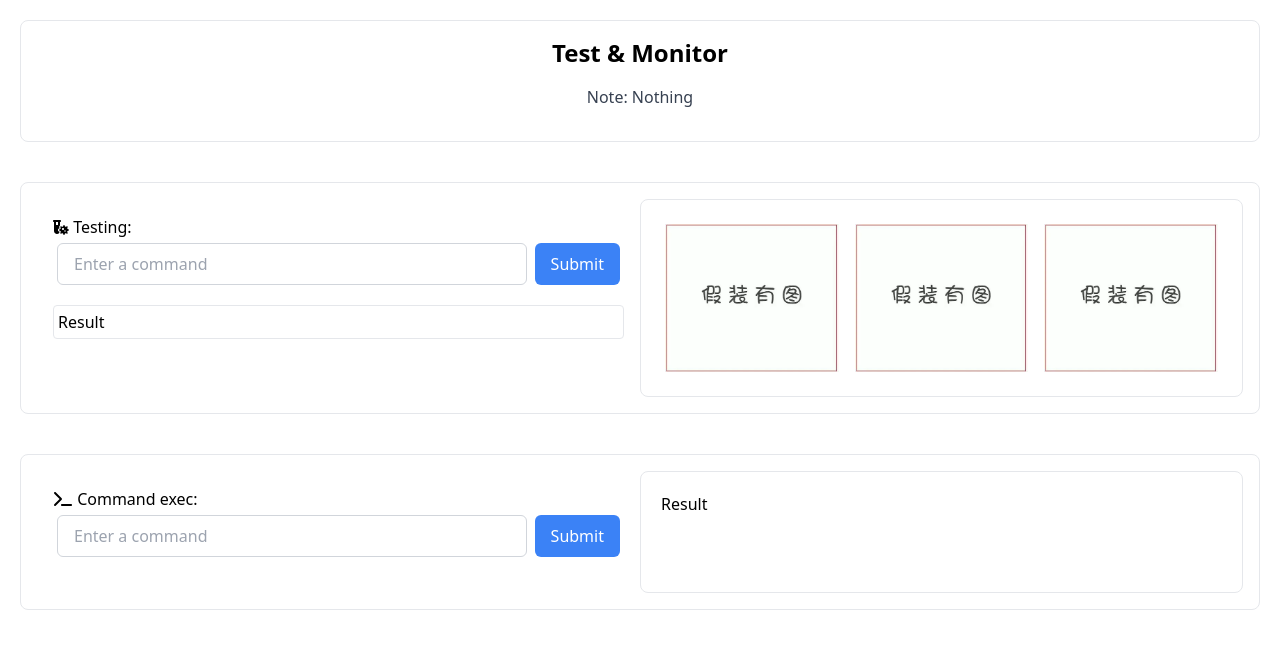
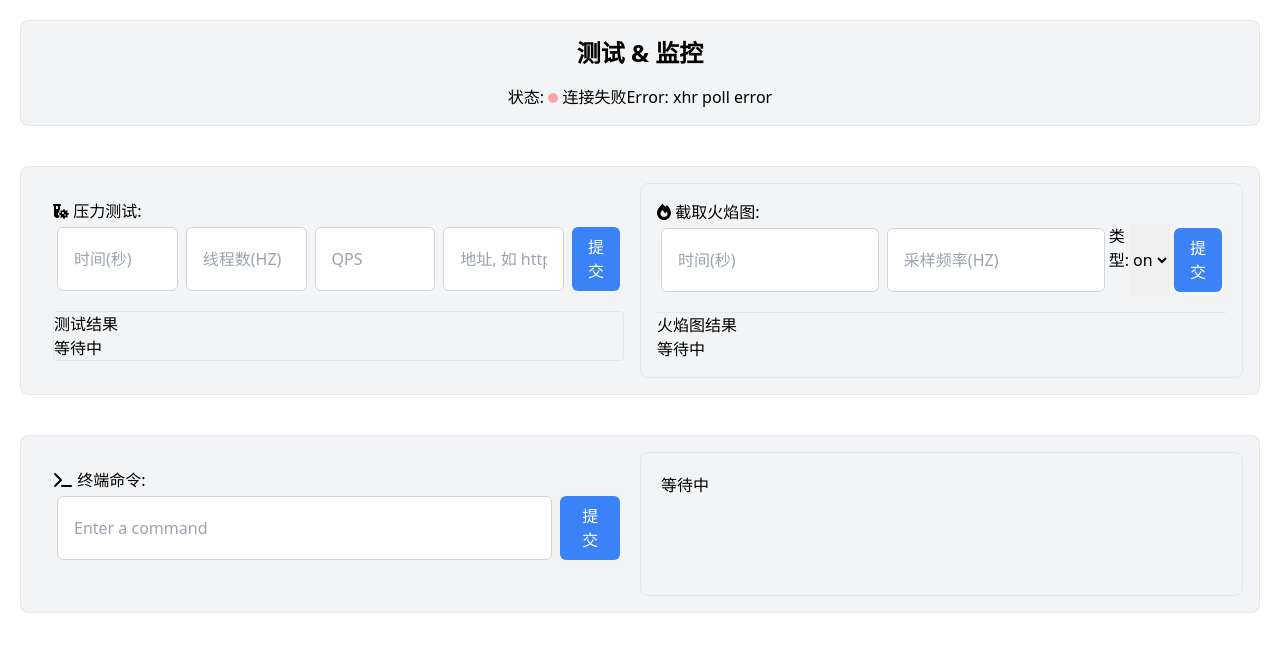
Before and after one commit to ericjuice/kind-test-monitor, a Python web app: template server/templates/index.html in a window 1280 px wide. Shown: the top 652 px of the page. Run offline with Jinja, Linux system fonts and the light colour scheme; the template is opened without the code that fills it, so the values that code supplies are empty; some libraries are stand-ins or nearby versions.

Commit message:
now frontend is better

```diff
--- a/server/requirements.txt
+++ b/server/requirements.txt
@@ -1 +1,3 @@
 kubernetes==28.1.0
+flask==3.0.0
+python-socketio==5.11.0
--- /dev/null
+++ b/server/static/script.js
@@ -0,0 +1,126 @@
+var socket = io.connect('http://' + document.domain + ':' + location.port);
+var connected = false
+note = document.getElementById('notifyer');
+statu_light = document.getElementById('status_light');
+
+// a small colorful light hahahah
+function setLightColorClass(color_class){
+    statu_light.classList.forEach(className => {
+        if (className.startsWith('bg-')) {
+          statu_light.classList.remove(className);
+        }
+      });
+      statu_light.classList.add(color_class);
+}
+
+socket.on('connect_error', function (error) {
+    note.innerHTML = '连接失败' + error
+    setLightColorClass('bg-red-300')
+    console.log('连接失败:', error);
+    socket.disconnect();
+});
+
+socket.on('err_msg', function (data) {
+    note.innerHTML = data.data;
+    console.log('错误:',data.data)
+    setLightColorClass('bg-red-300')
+})
+
+// check connection
+socket.on('connection_response', function (data) {
+    if (data == 1) {
+        note.innerHTML = '连接后端成功';
+        setLightColorClass('bg-green-300')
+        connected = true;
+    } else {
+        note.innerHTML = '连接后端失败';
+        connected = false;
+    }
+    var max_retry = 0;
+    var retryInterval = 1000; // 1秒
+
+    function reconnect() {
+        note.innerHTML = '正在重连';
+        console.log('正在重连');
+        setLightColorClass('bg-yellow-300')
+        socket.emit('reconnect');
+        max_retry += 1;
+        if (max_retry > 10) {
+            note.innerHTML = '重连失败';
+            console.log('重连失败');
+            return;
+        }
+        if (!connected) {
+            setTimeout(reconnect, retryInterval);
+        }
+    }
+    if (!connected) {
+        setTimeout(reconnect, retryInterval);
+    }
+
+    console.log("connect status: ", data);
+});
+
+
+// when flame graph is ready
+socket.on('flame_ok', function (data) {
+    flame_res_div = document.getElementById('exec_gen_flame_res');
+    flame_res_div.innerHTML = data.data;
+    console.log("receive flame ok");
+    // TODO : draw
+});
+
+// when test cmd is ok
+socket.on('test_ok', function (data) {
+    // id="exec_test_res"
+    test_res_div = document.getElementById('exec_test_res');
+    test_res_div.innerHTML = data.data;
+    console.log("receive test ok");
+    // TODO : text
+})
+
+
+// exec Test cmd through websocket
+function submitTestForm(event) {
+    event.preventDefault();
+    // get args
+    var time = document.getElementById('exec_test_time').value;
+    var thread = document.getElementById('exec_test_thread').value;
+    var qps = document.getElementById('exec_test_qps').value;
+    var addr = document.getElementById('exec_test_addr').value;
+    // emit args
+    console.log("submit test", time, thread, qps, addr);
+    socket.emit('exec_test_command', { 'time': time, 'thread': thread, 'qps': qps, 'addr': addr });
+}
+
+// exec Flame generating cmd through websocket
+function submitFlameForm(event) {
+    event.preventDefault();
+    // get args
+    var time = document.getElementById('exec_gen_flame_time').value;
+    var hz = document.getElementById('exec_gen_flame_hz').value;
+    var type = document.getElementById('exec_gen_flame_selector').value;
+    // emit args
+    console.log("submit flame", time, hz, type);
+    socket.emit('exec_gen_flame', { 'time': time, 'hz': hz, 'type': type });
+}
+
+
+// exec all cmd on host through ajax
+function submitExecForm(event) {
+    event.preventDefault();
+    var command = $("#exec_command_input").val();
+    $.ajax({
+        url: "/exec_cmd_by_post",
+        type: "POST",
+        data: { command: command },
+        success: function (response) {
+            $("#exec_cmd_result").html(response.replace(/</g, '&lt;').replace(/>/g, '&gt;').replace(/\n/g, '<br>'));
+            // console.log(response);
+        },
+        error: function (error) {
+            $("#exec_cmd_result").html(error);
+            // console.log(error);
+        }
+    });
+}
--- a/server/templates/index.html
+++ b/server/templates/index.html
@@ -1,90 +1,123 @@
 <!DOCTYPE html>
-<html lang="en">
+<html lang="zh-cn">
 
 <head>
     <meta charset="UTF-8">
     <meta http-equiv="X-UA-Compatible" content="IE=edge">
     <meta name="viewport" content="width=device-width, initial-scale=1.0">
     <link href="https://cdn.jsdelivr.net/npm/tailwindcss@2.2.19/dist/tailwind.min.css" rel="stylesheet">
-    <title>Juice</title>
+    <title>Test & Monitor</title>
 </head>
 
 <body class="flex flex-col min-h-screen">
-    <div class="p-4 h-1/6 m-5 border border-red text-center rounded-lg">
+    <div class="bg-gray-100 p-4 h-1/6 m-5 border border-red text-center rounded-lg">
         <h2 class="text-2xl font-bold mb-4 ">
-            Test & Monitor
+            测试 & 监控
         </h2>
-
-        <p class="text-gray-700 mb-4 ">
-            Note:
-            {% if note_info %}
-            {{ note_info }}</p>
-        {% else %}
-        Nothing</p>
-        {% endif %}
-    </div>
+        <p>
+            状态:
+            <span style="width: 10px; height: 10px;" class="bg-red-500 rounded-full inline-block" id="status_light"></span>
+            <span id="notifyer">未连接</span>
+        </p>
     </div>
 
-    <div class="flex p-4 h-3/6 m-5 border rounded-lg">
+    <!-- test and flame -->
+    <div class="flex bg-gray-100 p-4 h-3/6 m-5 border rounded-lg">
         <!-- Left -->
         <div class="w-1/2 p-4 ">
             <form class="mb-4" method="post">
 
                 <label for="command" class="my-1">
                     <i class="fa-solid fa-vial-virus"></i>
-                    Testing:
+                    压力测试:
+                    <!-- fortio load -c <threads> -qps <qps> -t <time> <addr>/ -->
                 </label>
                 <div class="flex">
-                    <input type="text" id="exec_test_command"
-                    class="w-full my-1 mx-1 px-4 py-2 border border-gray-300 rounded-md focus:outline-none focus:ring-blue-500 focus:border-blue-500"
-                    placeholder="Enter a command" required>
-                    <button class="my-1 mx-1 px-4 py-2 bg-blue-500 text-white rounded-md hover:bg-blue-600" type="submit"
-                    onclick="submitExecForm(event)">Submit</button>
+                    <input type="text" id="exec_test_time"
+                        class="w-full my-1 mx-1 px-4 py-2 border border-gray-300 rounded-md focus:outline-none focus:ring-blue-500 focus:border-blue-500"
+                        placeholder="时间(秒)" required>
+                    <input type="text" id="exec_test_thread"
+                        class="w-full my-1 mx-1 px-4 py-2 border border-gray-300 rounded-md focus:outline-none focus:ring-blue-500 focus:border-blue-500"
+                        placeholder="线程数(HZ)" required>
+                    <input type="text" id="exec_test_qps"
+                        class="w-full my-1 mx-1 px-4 py-2 border border-gray-300 rounded-md focus:outline-none focus:ring-blue-500 focus:border-blue-500"
+                        placeholder="QPS" required>
+                    <input type="text" id="exec_test_addr"
+                        class="w-full my-1 mx-1 px-4 py-2 border border-gray-300 rounded-md focus:outline-none focus:ring-blue-500 focus:border-blue-500"
+                        placeholder="地址, 如 http://127.0.0.1:8080" required>
+                    <button class="my-1 mx-1 px-4 py-2 bg-blue-500 text-white rounded-md hover:bg-blue-600"
+                        type="submit" onclick="submitTestForm(event)">提交</button>
                 </div>
             </form>
-            <div class="border rounded" >
-                <p class="m-1" id="exec_cmd_result">
-                    Result
-                </p>
+            <div class="border rounded">
+                <h3>测试结果</h3>
+                <div id="exec_test_res">
+                    等待中
+                </div>
             </div>
         </div>
         <!-- Right -->
-        <div class="w-1/2 p-4 flex flex-wrap border rounded-lg">
-            <div class="w-1/3 p-2">
-                <img src="static/pic.png" alt="结果1" class="w-full h-auto">
+        <div class="w-1/2 p-4 flex flex-wrap flex-col border rounded-lg">
+            <div>
+                <!-- flame form -->
+                <form class="mb-4" method="post">
+                    <label for="exec_gen_flame_time" class="my-1">
+                        <i class="fa-solid fa-fire"></i>
+                        截取火焰图:
+                        <!-- time=3\&freq=99\&type=off -->
+                    </label>
+                    <div class="flex">
+                        <input type="text" id="exec_gen_flame_time"
+                            class="w-full my-1 mx-1 px-4 py-2 border border-gray-300 rounded-md focus:outline-none focus:ring-blue-500 focus:border-blue-500"
+                            placeholder="时间(秒)" required>
+                        <input type="text" id="exec_gen_flame_hz"
+                            class="w-full my-1 mx-1 px-4 py-2 border border-gray-300 rounded-md focus:outline-none focus:ring-blue-500 focus:border-blue-500"
+                            placeholder="采样频率(HZ)" required>
+                        <label for="exec_gen_flame_selector">类型:</label>
+                        <select id="exec_gen_flame_selector" name="selector" required>
+                            <option value="on">on</option>
+                            <option value="off">off</option>
+                        </select>
+                        <button class="my-1 mx-1 px-4 py-2 bg-blue-500 text-white rounded-md hover:bg-blue-600"
+                            type="submit" onclick="submitFlameForm(event)">提交</button>
+                    </div>
+                </form>
             </div>
-            <div class="w-1/3 p-2">
-                <img src="static/pic.png" alt="结果2" class="w-full h-auto">
-            </div>
-            <div class="w-1/3 p-2">
-                <img src="static/pic.png" alt="结果3" class="w-full h-auto">
+            <hr>
+            <div>
+                <!-- graphs -->
+                火焰图结果
+                <div id="exec_gen_flame_res">
+                    等待中
+                </div>
             </div>
         </div>
     </div>
 
-    <div class="flex p-4 h-2/6 m-5 border rounded-lg">
+    <!-- exec cmd -->
+    <div class="flex bg-gray-100 p-4 h-2/6 m-5 border rounded-lg">
         <!-- Left -->
         <div class="w-1/2 p-4 ">
             <form class="mb-4" method="post">
 
                 <label for="command" class="my-1">
                     <i class="fa-solid fa-terminal"></i>
-                    Command exec:
+                    终端命令:
                 </label>
                 <div class="flex">
-                    <input type="text" id="exec_command"
-                    class="w-full my-1 mx-1 px-4 py-2 border border-gray-300 rounded-md focus:outline-none focus:ring-blue-500 focus:border-blue-500"
-                    placeholder="Enter a command" required>
-                    <button class="my-1 mx-1 px-4 py-2 bg-blue-500 text-white rounded-md hover:bg-blue-600" type="submit"
-                    onclick="submitExecForm(event)">Submit</button>
+                    <input type="text" id="exec_command_input"
+                        class="w-full my-1 mx-1 px-4 py-2 border border-gray-300 rounded-md focus:outline-none focus:ring-blue-500 focus:border-blue-500"
+                        placeholder="Enter a command" required>
+                    <button class="my-1 mx-1 px-4 py-2 bg-blue-500 text-white rounded-md hover:bg-blue-600"
+                        type="submit" onclick="submitExecForm(event)">提交</button>
                 </div>
             </form>
         </div>
         <!-- Right -->
         <div class="w-1/2 p-4 flex flex-wrap border rounded-lg">
-            <div class="" >
+            <div class="">
                 <p class="m-1 w-full" id="exec_cmd_result">
-                    Result
+                    等待中
                 </p>
             </div>
         </div>
@@ -93,26 +126,8 @@
 </body>
 
 <script src="https://code.jquery.com/jquery-3.6.0.min.js"></script>
+<script src="https://cdnjs.cloudflare.com/ajax/libs/socket.io/4.2.0/socket.io.js"></script>
 <script src="https://cdnjs.cloudflare.com/ajax/libs/font-awesome/6.1.1/js/all.min.js"></script>
-<script>
-    // exec all cmd on host
-    function submitExecForm(event) {
-        event.preventDefault();
-        var command = $("#exec_command").val();
-        $.ajax({
-            url: "/exec_cmd_by_post",
-            type: "POST",
-            data: { command: command },
-            success: function (response) {
-                $("#exec_cmd_result").html(response.replace(/</g, '&lt;').replace(/>/g, '&gt;').replace(/\n/g, '<br>'));
-                // console.log(response);
-            },
-            error: function (error) {
-                $("#exec_cmd_result").html(error);
-                // console.log(error);
-            }
-        });
-    }
-</script>
+<script src="{{url_for('static', filename='script.js')}}"></script>
 
 </html>
```
Also changed, not shown: server/apps/app.py (+87 -38 lines), server/templates/test.html (added, +52 -0 lines), server/README.md (added), 1 other file.
